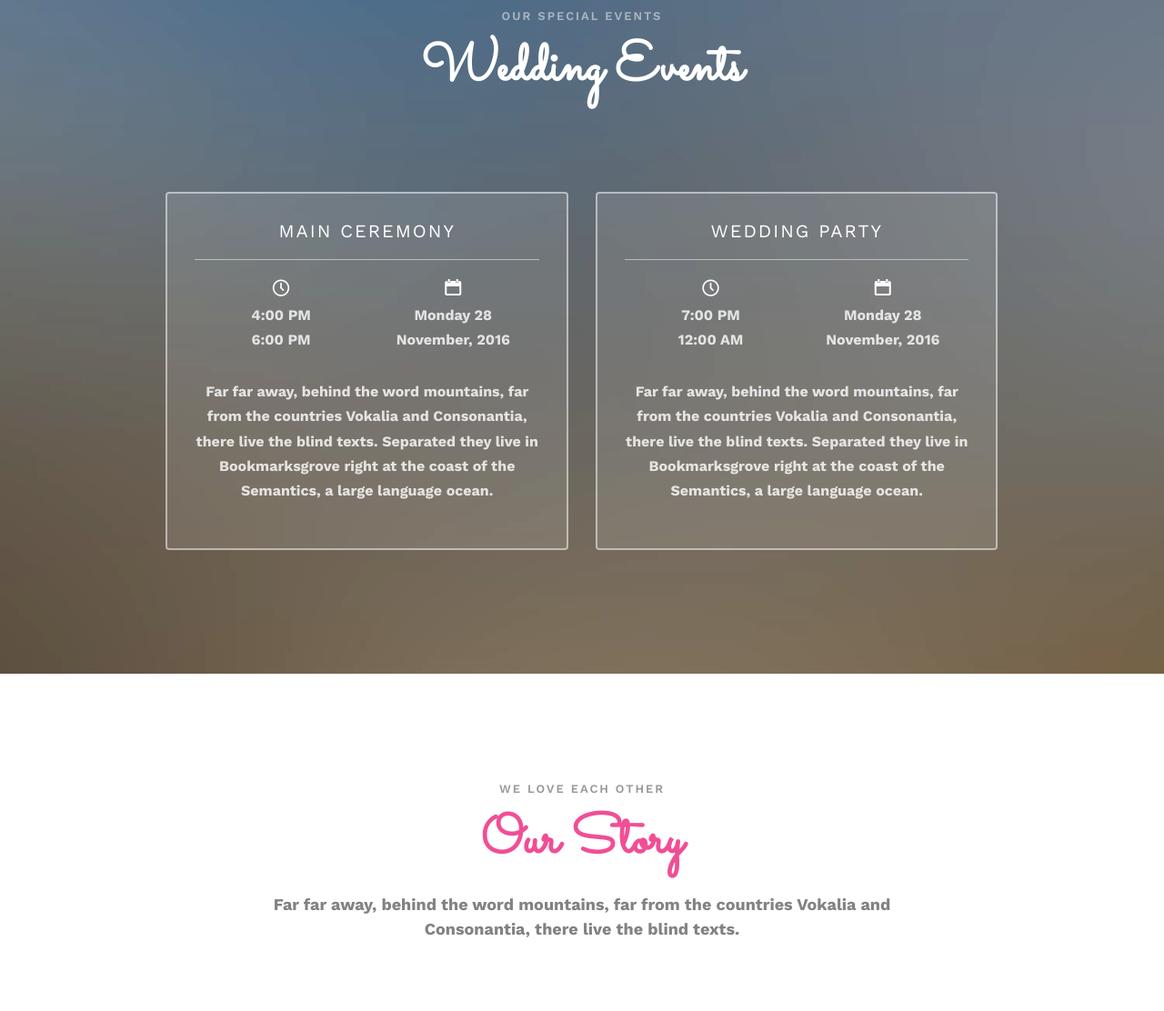
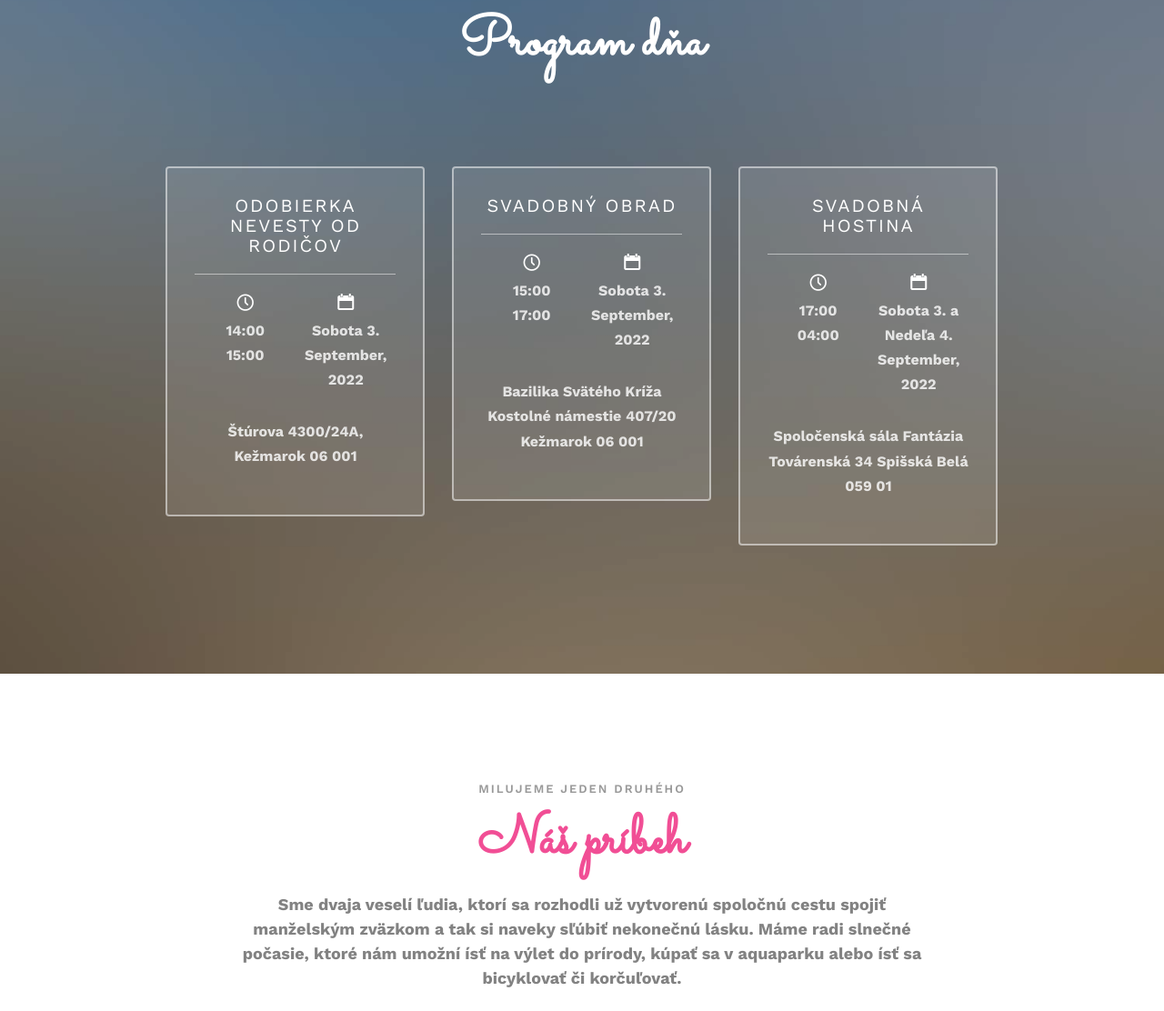
Before and after one commit to svadbakatkamatus/svadbakatkamatus.github.io, a plain HTML site: page index.html in a window 1280 px wide. Shown: the part 1656-2768 px from the top of the page at 91% size. Drawn offline with nearby package versions, Linux system fonts and the light colour scheme; files whose address does not match are found by name.

Commit message:
Add new texts and sections.

```diff
--- a/css/style.css
+++ b/css/style.css
@@ -998,6 +998,8 @@ form label {
 #fh5co-couple-story,
 #fh5co-couple,
 #fh5co-gallery,
+#fh5co-accommodation,
+#fh5co-transportation,
 .fh5co-section {
   padding: 7em 0;
   clear: both;
@@ -1011,6 +1013,8 @@ form label {
   #fh5co-couple-story,
   #fh5co-couple,
   #fh5co-gallery,
+  #fh5co-accommodation,
+  #fh5co-transportation,
   .fh5co-section {
     padding: 3em 0;
   }
--- a/index.html
+++ b/index.html
@@ -162,44 +162,59 @@
 		<div class="container">
 			<div class="row">
 				<div class="col-md-8 col-md-offset-2 text-center fh5co-heading animate-box">
-					<span>Our Special Events</span>
-					<h2>Wedding Events</h2>
+					<h2>Program dňa</h2>
 				</div>
 			</div>
 			<div class="row">
 				<div class="display-t">
 					<div class="display-tc">
 						<div class="col-md-10 col-md-offset-1">
-							<div class="col-md-6 col-sm-6 text-center">
+							<div class="col-md-4 col-sm-6 text-center">
 								<div class="event-wrap animate-box">
-									<h3>Main Ceremony</h3>
+									<h3>Odobierka nevesty od rodičov</h3>
 									<div class="event-col">
 										<i class="icon-clock"></i>
-										<span>4:00 PM</span>
-										<span>6:00 PM</span>
+										<span>14:00</span>
+										<span>15:00</span>
 									</div>
 									<div class="event-col">
 										<i class="icon-calendar"></i>
-										<span>Monday 28</span>
-										<span>November, 2016</span>
+										<span>Sobota 3.</span>
+										<span>September, 2022</span>
 									</div>
-									<p>Far far away, behind the word mountains, far from the countries Vokalia and Consonantia, there live the blind texts. Separated they live in Bookmarksgrove right at the coast of the Semantics, a large language ocean.</p>
+									<p>Štúrova 4300/24A, Kežmarok 06 001</p>
 								</div>
 							</div>
-							<div class="col-md-6 col-sm-6 text-center">
+							<div class="col-md-4 col-sm-6 text-center">
 								<div class="event-wrap animate-box">
-									<h3>Wedding Party</h3>
+									<h3>Svadobný obrad</h3>
 									<div class="event-col">
 										<i class="icon-clock"></i>
-										<span>7:00 PM</span>
-										<span>12:00 AM</span>
+										<span>15:00</span>
+										<span>17:00</span>
 									</div>
 									<div class="event-col">
 										<i class="icon-calendar"></i>
-										<span>Monday 28</span>
-										<span>November, 2016</span>
+										<span>Sobota 3.</span>
+										<span>September, 2022</span>
 									</div>
-									<p>Far far away, behind the word mountains, far from the countries Vokalia and Consonantia, there live the blind texts. Separated they live in Bookmarksgrove right at the coast of the Semantics, a large language ocean.</p>
+									<p>Bazilika Svätého Kríža Kostolné námestie 407/20 Kežmarok 06 001</p>
+								</div>
+							</div>
+							<div class="col-md-4 col-sm-6 text-center">
+								<div class="event-wrap animate-box">
+									<h3>Svadobná hostina</h3>
+									<div class="event-col">
+										<i class="icon-clock"></i>
+										<span>17:00</span>
+										<span>04:00</span>
+									</div>
+									<div class="event-col">
+										<i class="icon-calendar"></i>
+										<span>Sobota 3. a Nedeľa 4.</span>
+										<span>September, 2022</span>
+									</div>
+									<p>Spoločenská sála Fantázia Továrenská 34 Spišská Belá 059 01</p>
 								</div>
 							</div>
 						</div>
@@ -213,9 +228,9 @@
 		<div class="container">
 			<div class="row">
 				<div class="col-md-8 col-md-offset-2 text-center fh5co-heading animate-box">
-					<span>We Love Each Other</span>
-					<h2>Our Story</h2>
-					<p>Far far away, behind the word mountains, far from the countries Vokalia and Consonantia, there live the blind texts.</p>
+					<span>Milujeme jeden druhého</span>
+					<h2>Náš príbeh</h2>
+					<p>Sme dvaja veselí ľudia, ktorí sa rozhodli už vytvorenú spoločnú cestu spojiť manželským zväzkom a tak si naveky sľúbiť nekonečnú lásku. Máme radi slnečné počasie, ktoré nám umožní ísť na výlet do prírody, kúpať sa v aquaparku alebo ísť sa bicyklovať či korčuľovať.</p>
 				</div>
 			</div>
 			<div class="row">
@@ -258,6 +273,41 @@
 							</div>
 						</li>
 			    	</ul>
+				</div>
+			</div>
+		</div>
+	</div>
+
+	<div id="fh5co-accommodation" class="fh5co-section-gray">
+		<div class="container">
+			<div class="row">
+				<div class="col-md-8 col-md-offset-2 text-center fh5co-heading animate-box">
+					<span>Ubytovanie</span>
+					<h2>Ubytovanie hostí</h2>
+					<p>Ak prídete na svadbu z ďalekých miest nášho Slovenska i zahraniči a máte záujem o ubytovanie, máte možnosť ubytovať sa v stredoškolskom internáte – turistickej ubytovni Jakuba Kraya v Kežmarku. Cena za noc je 9 eur za dospelú osobu. Deti majú ubytovanie zdarma. Ubytovanie je na náklady ubytovaného.
+						Stredoškolský internát – turistická ubytovňa sa nachádza na ulici Jakuba Kraya 8 v Kežmarku v blízkosti centra mesta. Len 5. minút peši od domu nevesty. Parkovať sa dá priamo v objekte. Izby sú dvojlôžkové a štvorlôžkové kompletne prerobené, útulne. Hygienické zariadenie je taktiež kompletne prerobené a je situované na chodbe a bude k dispozícií len pre svadobných hostí ubytovaných v ubytovni. Ubytovaní hostia majú možnosť využiť služby kuchynky, ktorá je vybavená elektrickým sporákom, mikrovlnkou, varnou kanvicou a chladničkou.</p>
+
+					<p>Rezervujte si lôžko v ubytovni emailom: svadbakatkamatus@gmail.com</p>
+				</div>
+			</div>
+		</div>
+	</div>
+
+	<div id="fh5co-transportation">
+		<div class="container">
+			<div class="row">
+				<div class="col-md-8 col-md-offset-2 text-center fh5co-heading animate-box">
+					<span>Doprava</span>
+					<h2>Spôsob dopravy</h2>
+					<p>Ak ste rozmýšľali nad tým, že svoje vlastné auto necháte doma, máte možnosť dopraviť sa na odobierku nevesty, následne do kostola a svadobnej sály svadobným autobusom, prípadne na vlastné náklady taxi službou.
+						Svadobný autobus bude odchádzať z autobusovej zástavky Tesco o 13:50.
+						Telefónne číslo na taxi službu Kežmarok je 0944 845 707.
+						Po skončení svadobnej oslavy bude opäť k dispozícii svadobný autobus, ktorý Vás zavezie späť do Kežmarku. Autobus pôjde iba raz a to v závere svadobnej hostiny.  Ak sa rozhodnete odísť skôr môžete využiť služby taxi služby.
+					</p>
+
+					<p>Telefónne číslo na taxi službu v Spišskej Belej je 0903 106 102.</p>
+
+					<p>Rezervujte si miesto v autobuse emailom: svadbakatkamatus@gmail.com</p>
 				</div>
 			</div>
 		</div>
```
